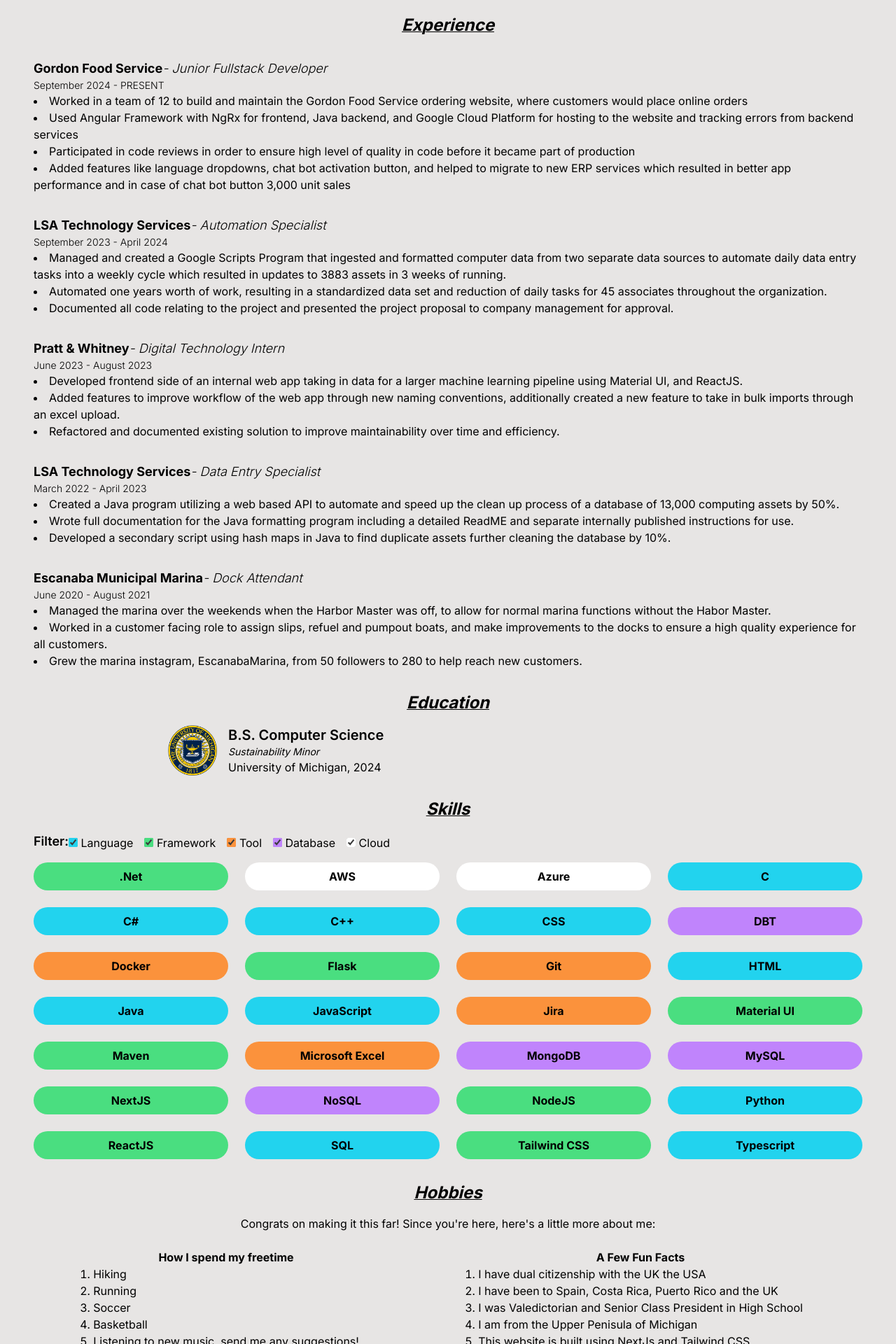
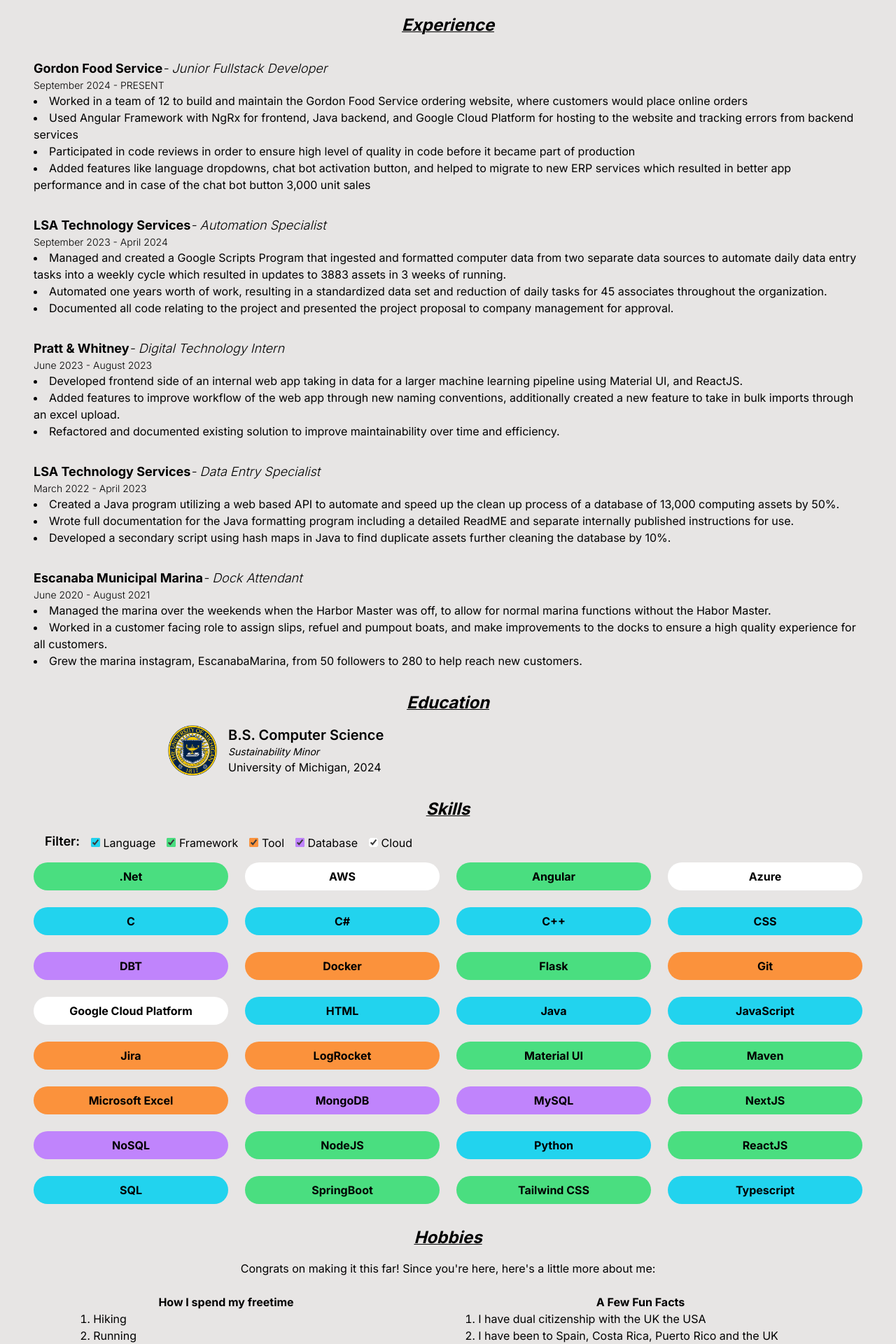
Before and after one commit to RhysWas/personal-site, a Next.js app: page /personal-site/about in a window 1280 px wide. Shown: the part 548-2468 px from the top of the page at 70% size. Built offline with nearby package versions, Linux system fonts and the light colour scheme.

Commit message:
Updated skills, added bug fix for spacing on filters

```diff
--- a/app/about/components/skills.jsx
+++ b/app/about/components/skills.jsx
@@ -53,7 +53,7 @@
             <h2 className="text-2xl text-center font-bold decoration-1 underline italic mb-4">Skills</h2>
             <div className='md:flex flex-wrap md:justify-start mb-4'>
                 <div>
-                    <p className='md:text-lg font-semibold'>Filter: </p>
+                    <p className='md:text-lg font-semibold px-4'>Filter: </p>
                 </div>
                 <div className='grid md:flex md:gap-4'>
                     <label className='text-xs md:text-base px-4 md:px-0 mt-1'>
--- a/public/data/jobs.js
+++ b/public/data/jobs.js
@@ -19,7 +19,7 @@
             'Worked in a team of 12 to build and maintain the Gordon Food Service ordering website, where customers would place online orders',
             'Used Angular Framework with NgRx for frontend, Java backend, and Google Cloud Platform for hosting to the website and tracking errors from backend services',
             'Participated in code reviews in order to ensure high level of quality in code before it became part of production',
-            'Added features like language dropdowns, chat bot activation button, and helped to migrate to new ERP services which resulted in better app performance and in case of chat bot button 3,000 unit sales',
+            'Added features like language dropdowns, chat bot activation button, and helped to migrate to new ERP services which resulted in better app performance and in case of the chat bot button 3,000 unit sales',
         ]
     },
     {
--- a/public/data/skills.js
+++ b/public/data/skills.js
@@ -116,6 +116,22 @@
         name: 'Microsoft Excel',
         type: 'tool',
     },
+    {
+        name: 'Angular',
+        type: 'framework',
+    },
+    {
+        name: 'SpringBoot',
+        type: 'framework',
+    },
+    {
+        name: 'Google Cloud Platform',
+        type: 'cloud',
+    },
+    {
+        name: 'LogRocket',
+        type: 'tool',
+    },
 ];
 
 // Make a colors list for color coding on type
```
Also changed, not shown: 1 other file (tests, documents, lock files or other folders).
